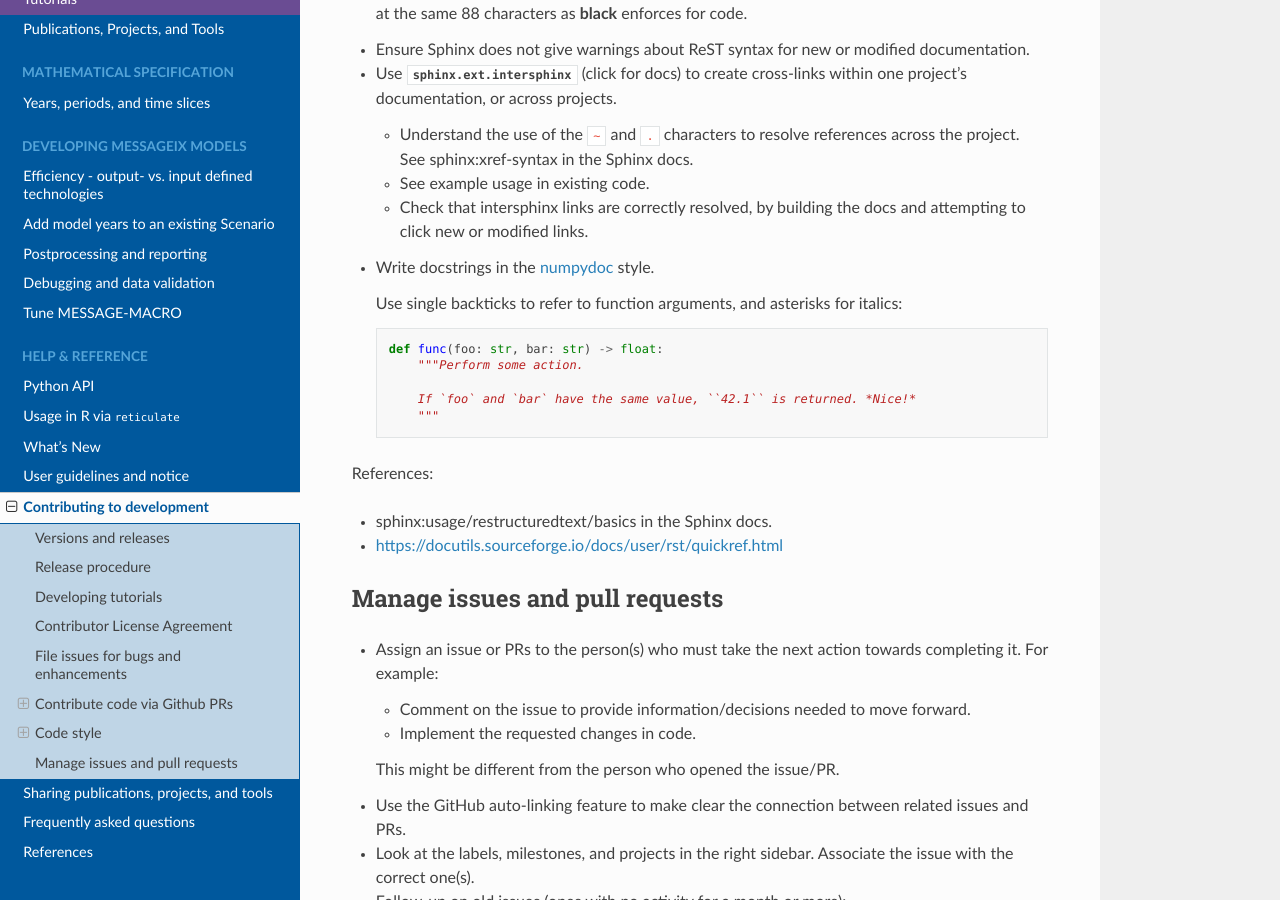
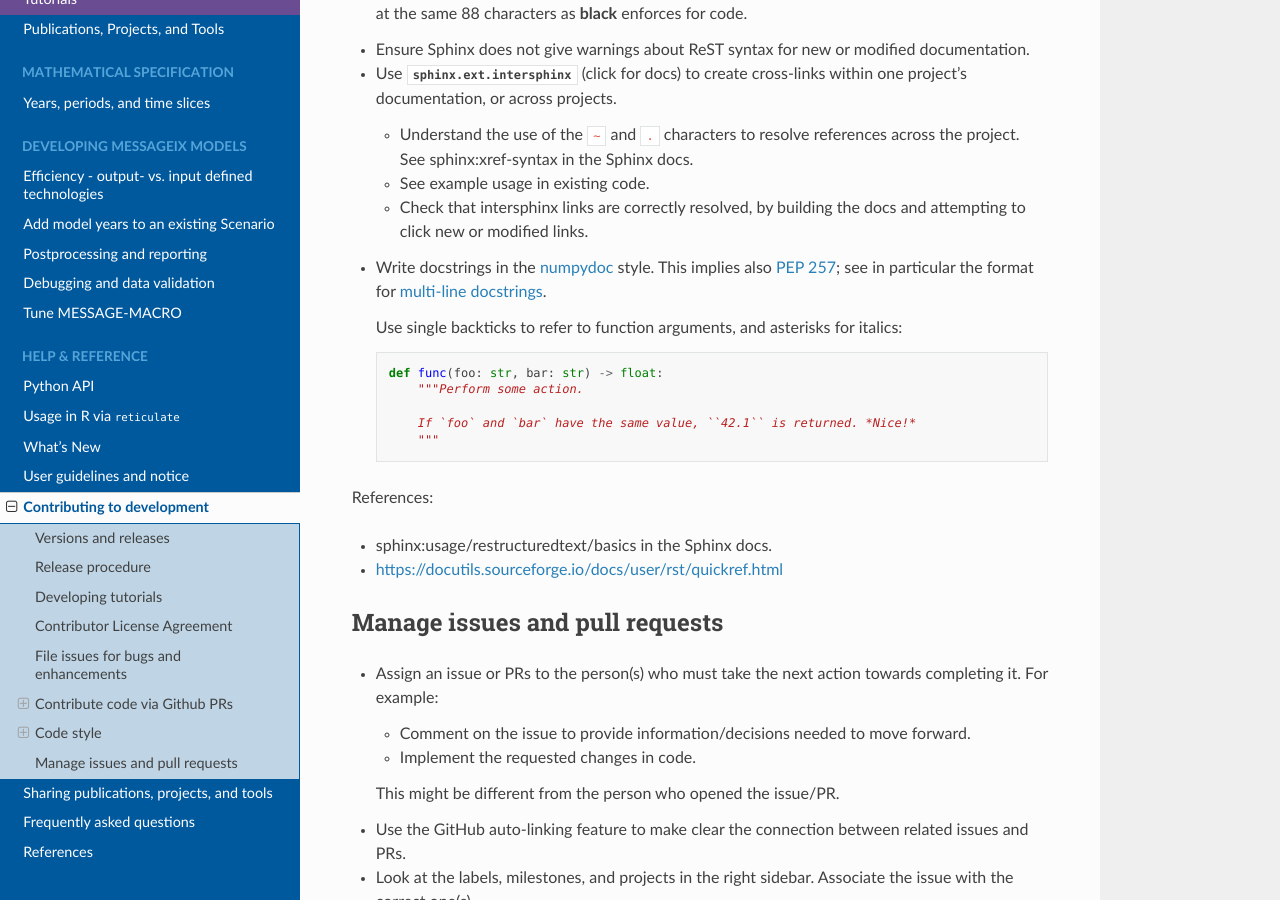
Before and after one commit to iiasa/message_ix, a Sphinx documentation site: the page built from doc/contributing.rst, in a window 1280 px wide and 900 px high, scrolled down 5357 px. Built offline with Sphinx 7.4.7 and the Read the Docs theme 2.0.0, drawn with Linux system fonts in a browser that asks for light colours; pages that are not in the unit, such as notebooks, are missing from menus.

Commit message:
Reference PEP 257 in code style

```diff
--- a/doc/contributing.rst
+++ b/doc/contributing.rst
@@ -232,6 +232,7 @@
   - Check that intersphinx links are correctly resolved, by building the docs and attempting to click new or modified links.
 
 - Write docstrings in the `numpydoc <https://numpydoc.readthedocs.io/en/latest/format.html>`_ style.
+  This implies also `PEP 257 <https://peps.python.org/pep-0257/>`_; see in particular the format for `multi-line docstrings <https://peps.python.org/pep-0257/#multi-line-docstrings>`_.
 
   Use single backticks to refer to function arguments, and asterisks for italics:
 
```
